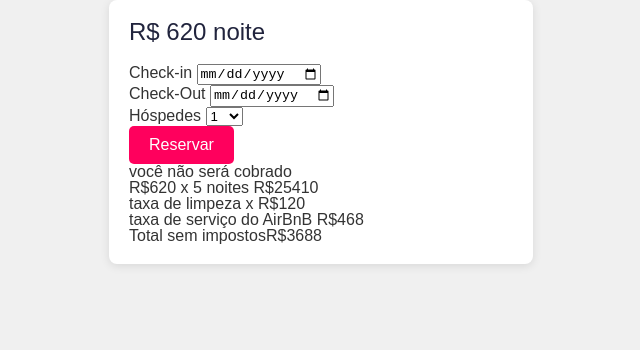
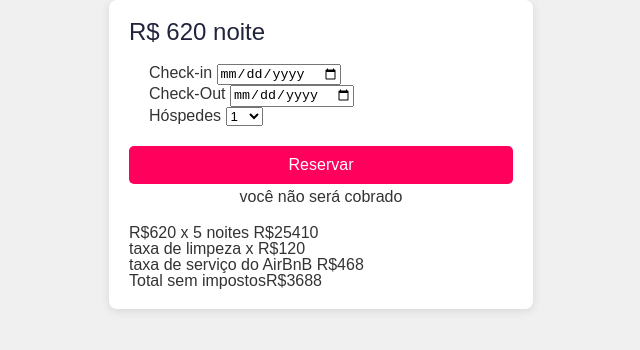
Before and after one commit to Carlos-SMartins/Calculadora_Airbnb, a plain HTML site: page index.html in a window 1280 px wide. Shown: the whole page, without its empty margins (319-959 px from the left). Drawn offline with Linux system fonts and the light colour scheme.

Commit message:
Atualiza o layout da calculadora

```diff
--- a/css/Style.css
+++ b/css/Style.css
@@ -22,13 +22,23 @@ body {
     color: #21243D;
     margin-bottom: 20px;
 }
-
+.formulario {
+   margin: 20px;
+}
+.resumo {
+   padding-top: 15px;
+}
+.aviso{
+    text-align: center;
+    margin: 5px;
+}
 button {
     align-content: center;
     background-color: #ff005d;
     color: white;
+    width: 100%;
     border: none;
-    padding: 10px 20px;
+    padding: 10px 20px 10px 20px;
     font-size: 1rem;
     border-radius: 5px;
     cursor: pointer;
--- a/index.html
+++ b/index.html
@@ -11,7 +11,7 @@
     <section class="container">
         <h2><span id="preco_diaria">R$ 620</span> noite</h2>
         <form action="#">
-            <div>
+            <div class="formulario">
                 <p>
                     <label for="checkin">Check-in</label>
                     <input type="date" id="checkin" class="recarregar">
@@ -38,8 +38,8 @@
             </div>
         </form>
         <button class="reserva">Reservar</button>
-        <p>você não será cobrado</p>
-        <div>
+        <p class="aviso">você não será cobrado</p>
+        <div class="resumo">
             <ul>
                 <li>
                     <span id="subtotal">R$620 x 5 noites</span> <span id="valor_sub">R$25410</span>
```
